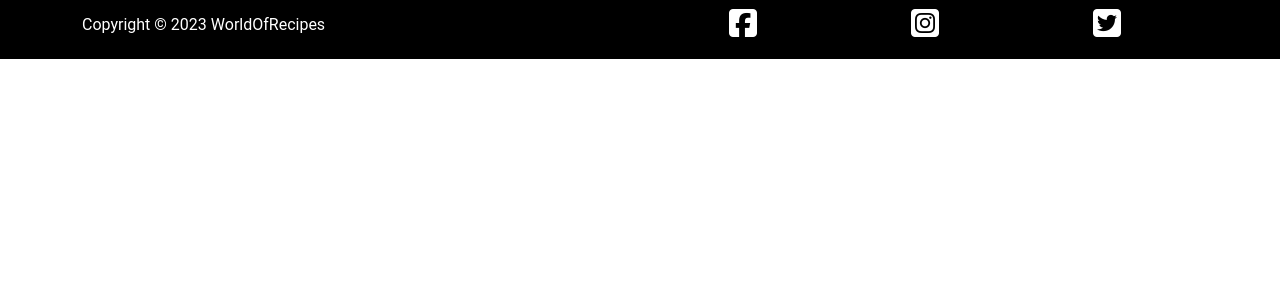
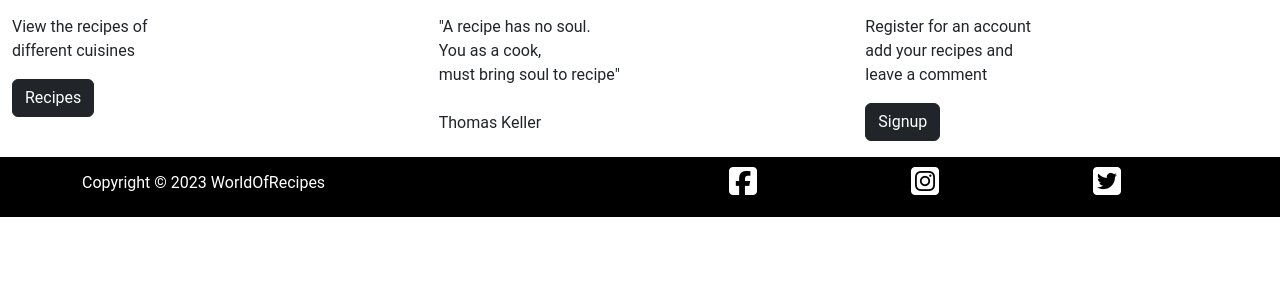
Before and after one commit to Dania2021/world-of-recipes, a Django app: page / in a window 1280 px wide. Shown: the part 497-800 px from the top of the page. Run offline with Django 3.2, Linux system fonts and the light colour scheme; some libraries are stand-ins or nearby versions; some web fonts are replaced.

Commit message:
Add three cards for recipes, quote and signup in index.html

```diff
--- a/templates/index.html
+++ b/templates/index.html
@@ -10,8 +10,40 @@
         </div>
         <div class="cover-text">
                <h2 class="lead">A place where you get all your favourite recipes</h2>
-            </div>
         </div>
+    </div>
+
+<!--Three Cards-->
+<div class="container-fluid three-cards">
+    <div class="row">
+        <div class="col-12 col-md-4 pt-3">
+              <div class="card-panel">
+                 <p class="card-text">View the recipes of <br>
+                      different cuisines
+                 </p>
+                   <a href="#" class="btn btn-dark">Recipes</a>
+             </div>
+        </div>
+        <div class="col-12 col-md-4 pt-3">
+             <div class="card-panel">
+                    <p class="card-text">"A recipe has no soul.<br>
+                          You as a cook, <br>
+                          must bring soul to recipe"<br>
+                          <br>
+                          Thomas Keller
+                    </p>
+                </div>
+        </div>
+        <div class="col-12 col-md-4 pt-3 mb-3">
+            <div class="card-panel">
+                    <p class="card-text">Register for an account<br>
+                        add your recipes and<br>
+                        leave a comment
+                    </p>
+                    <a href="#" class="btn btn-dark">Signup</a>
+                </div>
+        </div>
+    </div>
 </div>
 
 {% endblock %}
```
